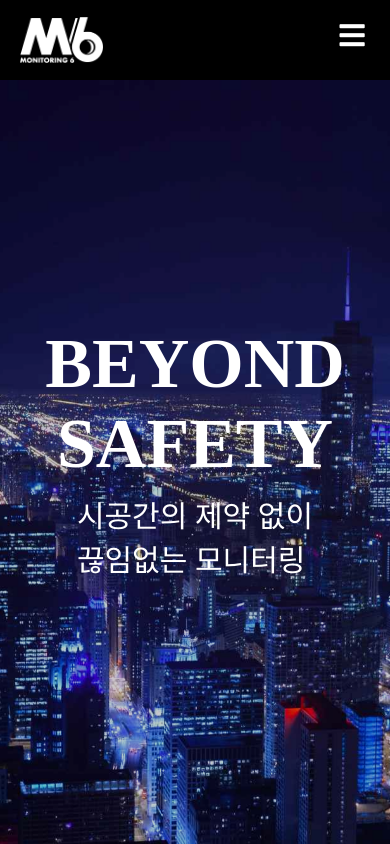
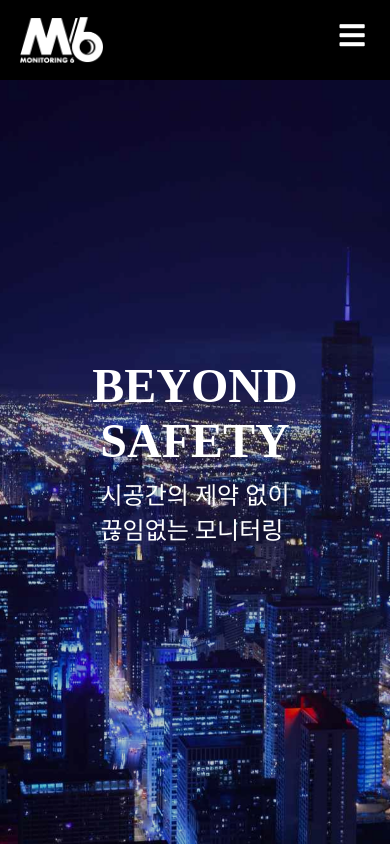
Before and after one commit to Monitoring6/monitoring6.github.io, a React (Create React App) app: page / in a window 390 px wide. Shown: the top 844 px of the page. Built offline with nearby package versions, Linux system fonts and the light colour scheme; a web font is replaced by a local one.

Commit message:
made  responsive also in mobile

```diff
--- a/src/components/AboutM6.css
+++ b/src/components/AboutM6.css
@@ -21,12 +21,14 @@ p {
 	width: 100%;
 	top: 35%;
 }
+
 .text-on-image-1 {
 	display: flex;
 	justify-content: space-evenly;
 	height: 35vh;
 	text-align: center;
 }
+
 .text-on-image-1 h2 {
 	width: 80%;
 }
@@ -209,6 +211,14 @@ p {
 	.p4 {
 		margin-bottom: 5%;
 	}
+
+	.text-on-image-1 h2 {
+		font-size: 1.3em;
+	}
+
+	.text-on-image-3 h2 {
+		font-size: 1.3em;
+	}
 }
 
 @media screen and (max-width: 440px) {
--- a/src/components/HeroSection.css
+++ b/src/components/HeroSection.css
@@ -1,3 +1,4 @@
+/*혹시몰라서 동영상 재생 가능하면 남긴것*/
 video {
 	object-fit: cover;
 	width: 100%;
@@ -27,14 +28,14 @@ video {
 
 .hero-container h1 {
 	color: white;
-	font-size: 100px;
+	font-size: 6em;
 	margin-top: -100px;
 }
 
 .hero-container p {
 	color: white;
 	margin-top: 8px;
-	font-size: 32px;
+	font-size: 2.3em;
 	font-family: "Trebuchet MS", "Lucida Sans Unicode", "Lucida Grande",
 		"Lucida Sans", Arial, sans-serif;
 }
@@ -65,7 +66,7 @@ video {
 	}
 
 	.hero-container p {
-		font-size: 30px;
+		font-size: 1.7em;
 	}
 
 	.btn-mobile {
@@ -80,7 +81,11 @@ video {
 @media screen and (max-width: 433px) {
 	.hero-container h1 {
 		color: white;
-		font-size: 70px;
+		font-size: 3em;
 		margin-top: -100px;
 	}
+
+	.hero-container p {
+		font-size: 1.5em;
+	}
 }
```
